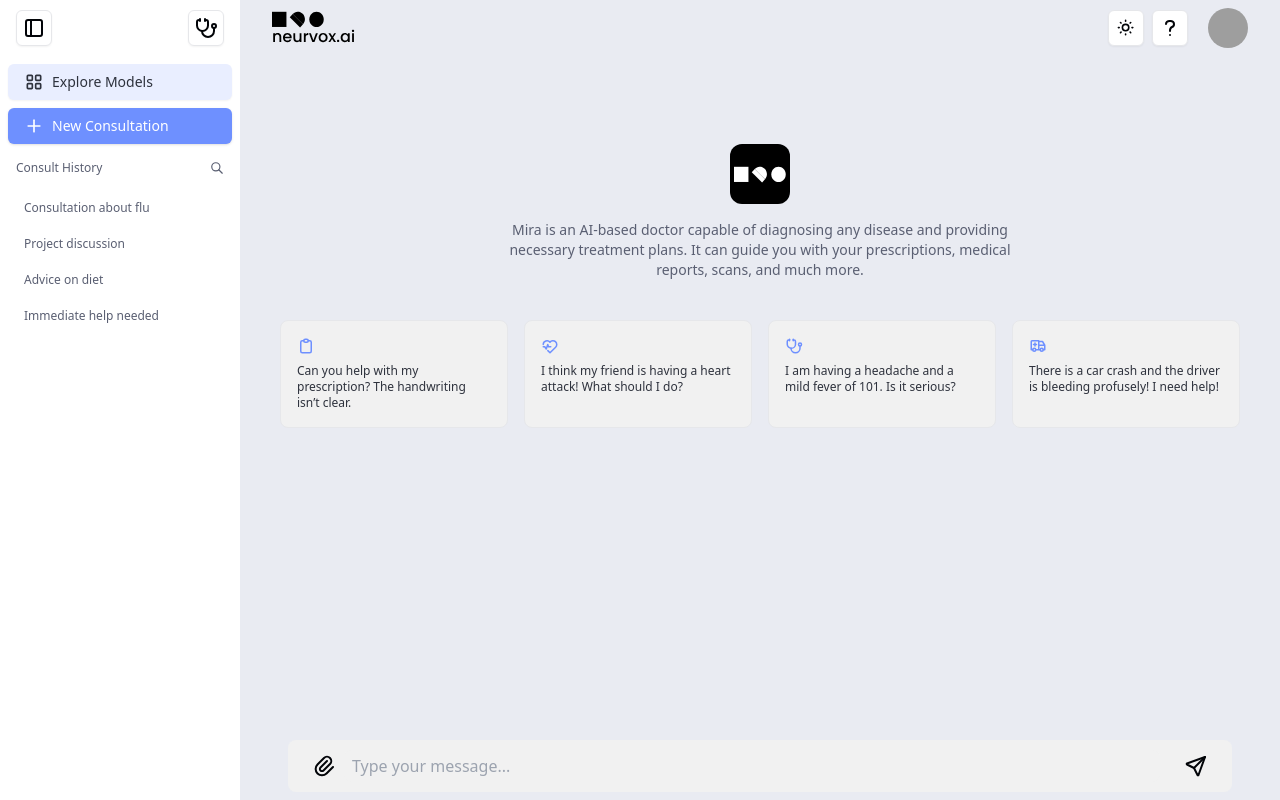
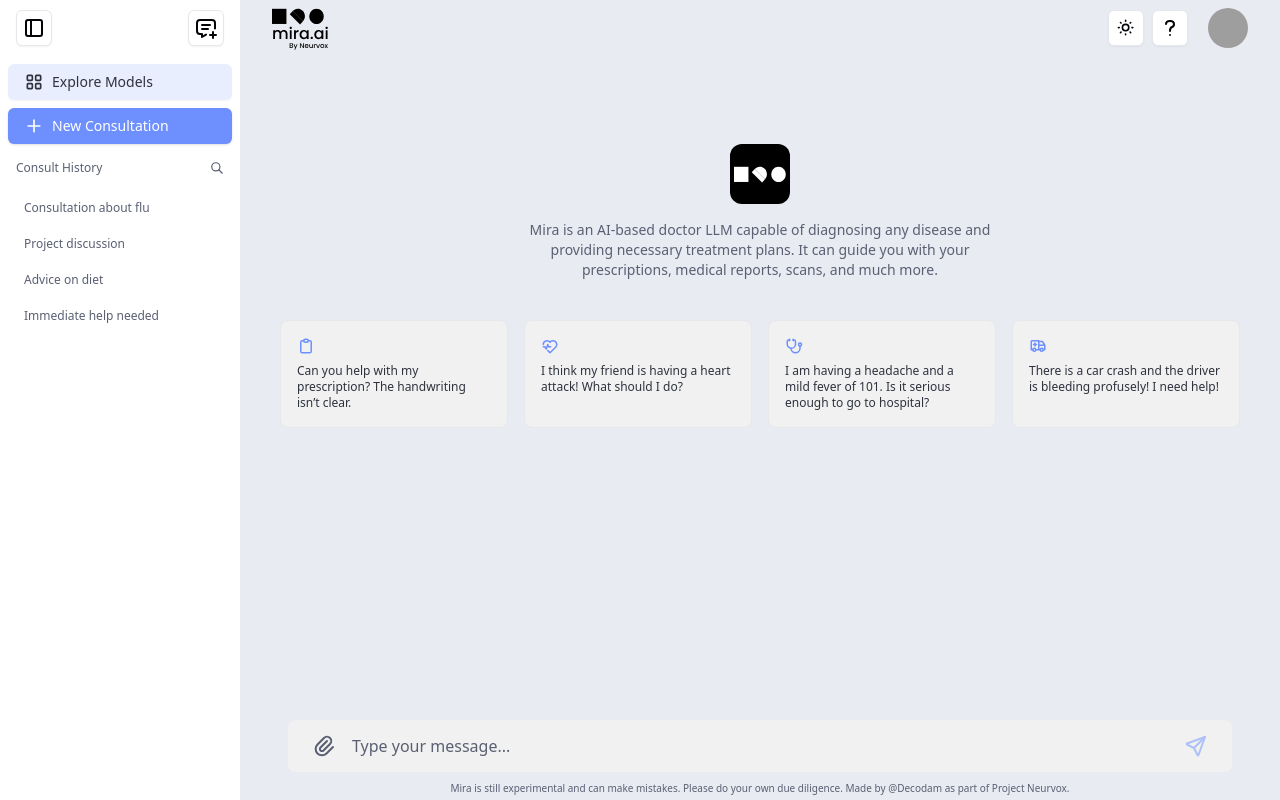
Before and after one commit to Decodam/mira, a Next.js app: page / in a window 1280 px wide. Built offline with nearby package versions, Linux system fonts and the light colour scheme; grey boxes are pictures that could not be loaded.

Commit message:
ui tweaks

```diff
--- a/src/app/(ai_chat)/c/[id]/page.jsx
+++ b/src/app/(ai_chat)/c/[id]/page.jsx
@@ -2,10 +2,10 @@ import ChatLayout from "@/components/chat-layout";
 
 
 export default function ChatIDPage({}) {
-  const demoFunction = async() => {
-    'use server'
-    console.log("done")
-  }
+  const demoFunction = async () => {
+    'use server';
+    return {message: 'message is good'};
+  };
 
   return (
     <ChatLayout formAction={demoFunction}>
--- a/src/app/(ai_chat)/page.jsx
+++ b/src/app/(ai_chat)/page.jsx
@@ -6,13 +6,13 @@ import { IconClipboard, IconHeartbeat, IconStethoscope, IconAmbulance } from "@t
 export default function HomePage() {
   const demoFunction = async () => {
     'use server';
-    console.log("done");
+    return {message: 'message is good'};
   };
 
   const descriptions = [
     { icon: IconClipboard, description: "Can you help with my prescription? The handwriting isn’t clear." },
     { icon: IconHeartbeat, description: "I think my friend is having a heart attack! What should I do?" },
-    { icon: IconStethoscope, description: "I am having a headache and a mild fever of 101. Is it serious?" },
+    { icon: IconStethoscope, description: "I am having a headache and a mild fever of 101. Is it serious enough to go to hospital?" },
     { icon: IconAmbulance, description: "There is a car crash and the driver is bleeding profusely! I need help!" },
   ];
 
@@ -21,7 +21,7 @@ export default function HomePage() {
       <div className="mt-10 md:mt-20">
         <Image src={"/icon.svg"} alt="mira.ai" height={60} width={60} className="mx-auto"/>
         <p className="mx-auto max-w-lg text-center mt-4 text-sm font-medium text-muted-foreground">
-          Mira is an AI-based doctor capable of diagnosing any disease and providing necessary treatment plans. It can guide you with your prescriptions, medical reports, scans, and much more.
+          Mira is an AI-based doctor LLM capable of diagnosing any disease and providing necessary treatment plans. It can guide you with your prescriptions, medical reports, scans, and much more.
         </p>
       </div>
 
--- a/src/components/chat-layout.jsx
+++ b/src/components/chat-layout.jsx
@@ -18,13 +18,13 @@ import {
   IconLogout,
   IconQuestionMark,
   IconLayoutSidebar,
-  IconStethoscope,
   IconPlus,
   IconLayoutGrid,
   IconSearch,
   IconSend,
   IconPaperclip,
   IconX,
+  IconMessagePlus
 } from "@tabler/icons-react";
 import { Button } from "./ui/button";
 import { ToggleTheme } from "./ui/toggle-theme";
@@ -88,8 +88,12 @@ export default function ChatLayout({ children, formAction }) {
     chat.name.toLowerCase().includes(searchField.toLowerCase())
   );
 
-  const formSubmitAction = () => {
-    formAction();
+  const formSubmitAction = async() => {
+    const error = await formAction();
+
+    alert(error?.message)
+
+    setInputText(''); setUploadedFile(null);
   };
 
   return (
@@ -102,7 +106,7 @@ export default function ChatLayout({ children, formAction }) {
             <div className="md:hidden"><Hamburger size={20} toggled={!sidebarCollapsed} /></div>
           </Button>
           <Button variant="outline" size="icon">
-            <IconStethoscope />
+            <IconMessagePlus />
           </Button>
         </div>
 
@@ -110,8 +114,8 @@ export default function ChatLayout({ children, formAction }) {
         <div className="flex-1 flex justify-between items-center px-5 md:px-8">
           <div>
             <Link href={"/"}>
-              <Image src={"/logo.svg"} height={40} alt="mira.ai" width={0} className="w-auto dark:hidden" />
-              <Image src={"/logo-dark.svg"} height={40} alt="mira.ai" width={0} className="w-auto dark:block hidden" />
+              <Image src={"/mira.svg"} height={40} alt="mira.ai" width={0} className="w-auto dark:hidden" />
+              <Image src={"/mira-dark.svg"} height={40} alt="mira.ai" width={0} className="w-auto dark:block hidden" />
             </Link>
           </div>
 
@@ -168,7 +172,7 @@ export default function ChatLayout({ children, formAction }) {
                   placeholder="Search consults..."
                   value={searchField}
                   onChange={(e) => setSearchField(e.target.value)}
-                  className="w-full p-2 text-xs rounded bg-muted text-muted-foreground placeholder:text-muted-foreground"
+                  className="w-full p-2 text-xs rounded bg-accent text-accent-foreground placeholder:text-muted-foreground focus:outline-none"
                 />
               )}
             </div>
@@ -204,7 +208,7 @@ export default function ChatLayout({ children, formAction }) {
             <div className="md:container">
               <form action={formSubmitAction} className="flex items-center p-2">
                 <div className="inputbox flex items-center w-full p-2 rounded-lg bg-accent">
-                  <IconPaperclip cursor="pointer" className="ml-4 mr-2" onClick={handlePaperclipClick} />
+                  <IconPaperclip cursor="pointer" className="ml-4 mr-2 text-muted-foreground" onClick={handlePaperclipClick} />
                   {uploadedFile && (
                     <div
                       className="relative mr-4"
@@ -229,9 +233,9 @@ export default function ChatLayout({ children, formAction }) {
                     value={InputText}
                     onChange={(e) => {setInputText(e.target.value)}}
                     placeholder="Type your message..."
-                    className="flex-1 px-2 py-1 rounded-lg bg-accent focus:outline-none text-muted-foreground"
+                    className="flex-1 px-2 py-1 rounded-lg bg-accent focus:outline-none placeholder:text-muted-foreground"
                   />
-                  <Button type="submit" variant="primary" className="ml-2">
+                  <Button disabled={InputText === '' ? true : false} type="submit" variant="primary" className="ml-2 text-primary">
                     <IconSend />
                   </Button>
                 </div>
@@ -243,6 +247,11 @@ export default function ChatLayout({ children, formAction }) {
                   onChange={handleFileChange}
                 />
               </form>
+              <p style={{fontSize: 10}} className="text-xs text-center mb-1 text-muted-foreground">
+                Mira is still experimental and can make mistakes. Please do your own due diligence.
+                Made by <Link className="font-medium hover:underline" href="https://github.com/Decodam" target="_blank">@Decodam</Link> as part of Project Neurvox.
+              </p>
+
             </div>
           )}
         </div>
```
Also changed, not shown: public/mira-dark.svg (added), public/mira.svg (added).
